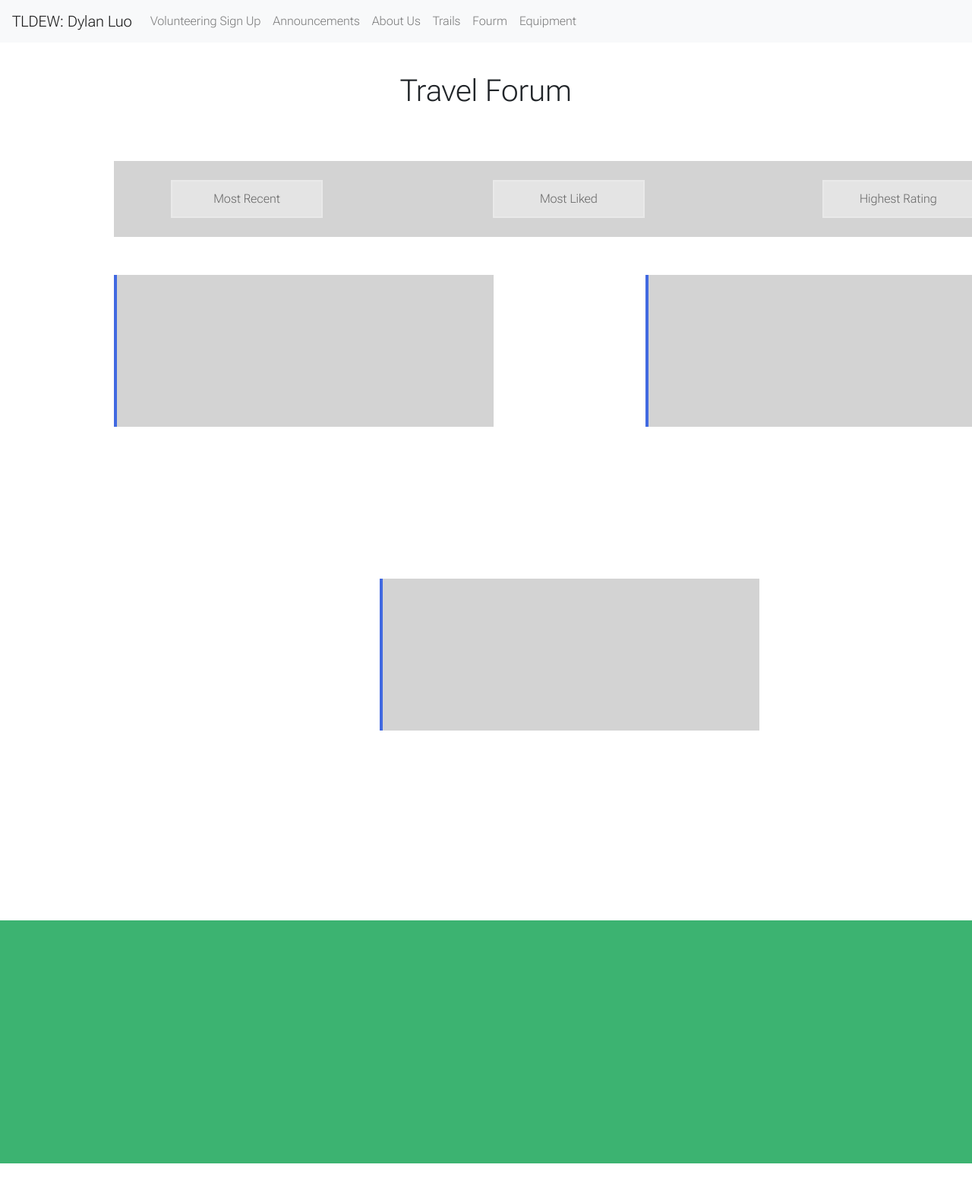
After one commit to Ethan-Gravin25/TLDEW, a Flask app: template templates/Forum.html in a window 1280 px wide. The commit adds this page. Shown: the top 1571 px of the page at 76% size. Run offline with Flask 2, Linux system fonts and the light colour scheme; the template is opened without the code that fills it, so the values that code supplies are empty; some libraries are stand-ins or nearby versions.

Commit message:
Created Forum Page

```diff
--- /dev/null
+++ b/templates/Forum.html
@@ -0,0 +1,113 @@
+{% set project = "Volunteering Sign Up" %}
+
+
+<html lang="en">
+
+{% set basename = "TLDEW: Dylan Luo" %}
+{% include "layouts/navbar.html" %}
+
+<head>
+    <meta charset="UTF-8">
+    <title>Trail Norte Forum</title>
+    <link rel="stylesheet" href="https://stackpath.bootstrapcdn.com/bootstrap/4.3.1/css/bootstrap.min.css" integrity="sha384-ggOyR0iXCbMQv3Xipma34MD+dH/1fQ784/j6cY/iJTQUOhcWr7x9JvoRxT2MZw1T" crossorigin="anonymous">
+    <link rel="stylesheet" href="https://cdnjs.cloudflare.com/ajax/libs/font-awesome/4.7.0/css/font-awesome.min.css">
+    <link rel="preconnect" href="https://fonts.googleapis.com">
+    <link rel="preconnect" href="https://fonts.gstatic.com" crossorigin>
+    <link href="https://fonts.googleapis.com/css2?family=Roboto+Flex:opsz,wght@8..144,200&family=Ubuntu:wght@400;500&display=swap" rel="stylesheet">
+</head>
+
+<style>
+    html, body {
+        background-color: white;
+        overflow-x: hidden;
+        font-family: 'Roboto Flex', sans-serif;
+    }
+
+
+    .ForumBackground1 {
+        background-color: white;
+        background-repeat: no-repeat;
+        padding: 200px;
+    }
+
+    #ForumBackground2 {
+        background-color: mediumseagreen;
+        background-repeat: no-repeat;
+        padding: 160px;
+    }
+
+    .CategoryBox {
+        height: 200px;
+        width: 500px;
+        background-color: lightgray;
+        position: relative;
+        border-left: 4px solid royalblue;
+    }
+
+    .Navigationbar{
+        background-color: lightgray;
+        position: relative;
+        width: 1200px;
+        height: 100px;
+    }
+
+    .button2 {
+        height: 50px;
+        z-index: 1;
+        width: 200px;
+        background-color: whitesmoke;
+        opacity: 50%;
+        position: relative;
+        margin: 25px;
+        border: 2px solid white;
+    }
+
+
+    .button2:hover {
+
+    }
+
+    /*
+    #ForumBackground1 {
+        background-image: -webkit-linear-gradient(30deg, azure 50%, azure 50%);
+        padding: 160px;
+    }
+
+    #ForumBackground2 {
+        background-image: -webkit-linear-gradient(30deg, azure 50%, azure 50%);
+        padding: 160px;
+    }
+    */
+</style>
+
+<body>
+ <div class = "ForumBackground1">
+     <h1 style = "text-align: center; position: relative; top: -160px;">Travel Forum</h1>
+     <div class = "Navigationbar" style = "top: -100px; left: -50px;">
+         <button class = "button2 button2outline" style = "left: 50px">Most Recent</button>
+         <button class = "button2 button2outline" style = "left: 220px;">Most Liked</button>
+         <button class = "button2 button2outline" style = "left: 400px;">Highest Rating</button>
+     </div>
+     <div class = "CategoryBox" style = "left: -50px; top: -50px;">
+
+     </div>
+     <div class = "CategoryBox" style = "left: 650px; top: -250px;">
+
+     </div>
+     <div class = "CategoryBox" style = "left: 300px; top: -50px;">
+
+     </div>
+ </div>
+ <div id = "ForumBackground2">
+
+ </div>
+
+<div class = "ForumBackground1">
+
+</div>
+
+</body>
+
+<script>
+
+</script>
```
Also changed, not shown: templates/Volunteering.html (+14 -8 lines).
